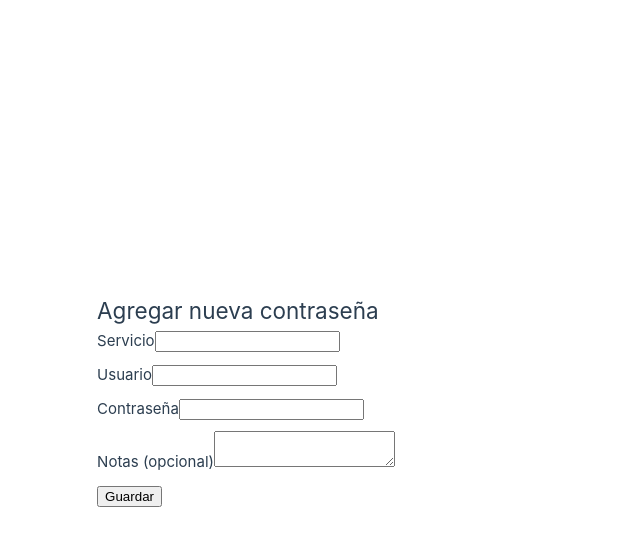
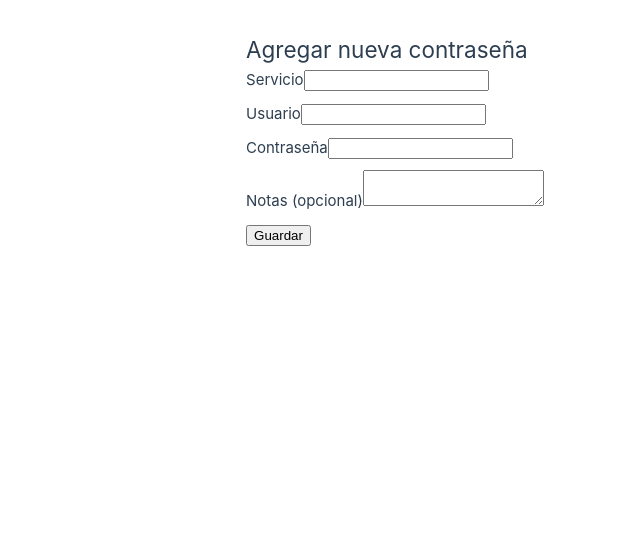
Before and after one commit to RMP11/front.gestor-contrasenias, a Vue app: page / in a window 1280 px wide. Shown: the top 546 px of the page, without its empty margins (245-885 px from the left). Built offline with nearby package versions, Linux system fonts and the light colour scheme; no server answers; the HTML template or start-up script is replaced by a standard one.

Commit message:
style: actualice estilos

```diff
--- a/src/assets/main.css
+++ b/src/assets/main.css
@@ -22,14 +22,7 @@ a,
 }
 
 @media (min-width: 1024px) {
-  body {
-    display: flex;
-    place-items: center;
-  }
-
   #app {
     display: grid;
-    grid-template-columns: 1fr 1fr;
-    padding: 0 2rem;
   }
 }
```
